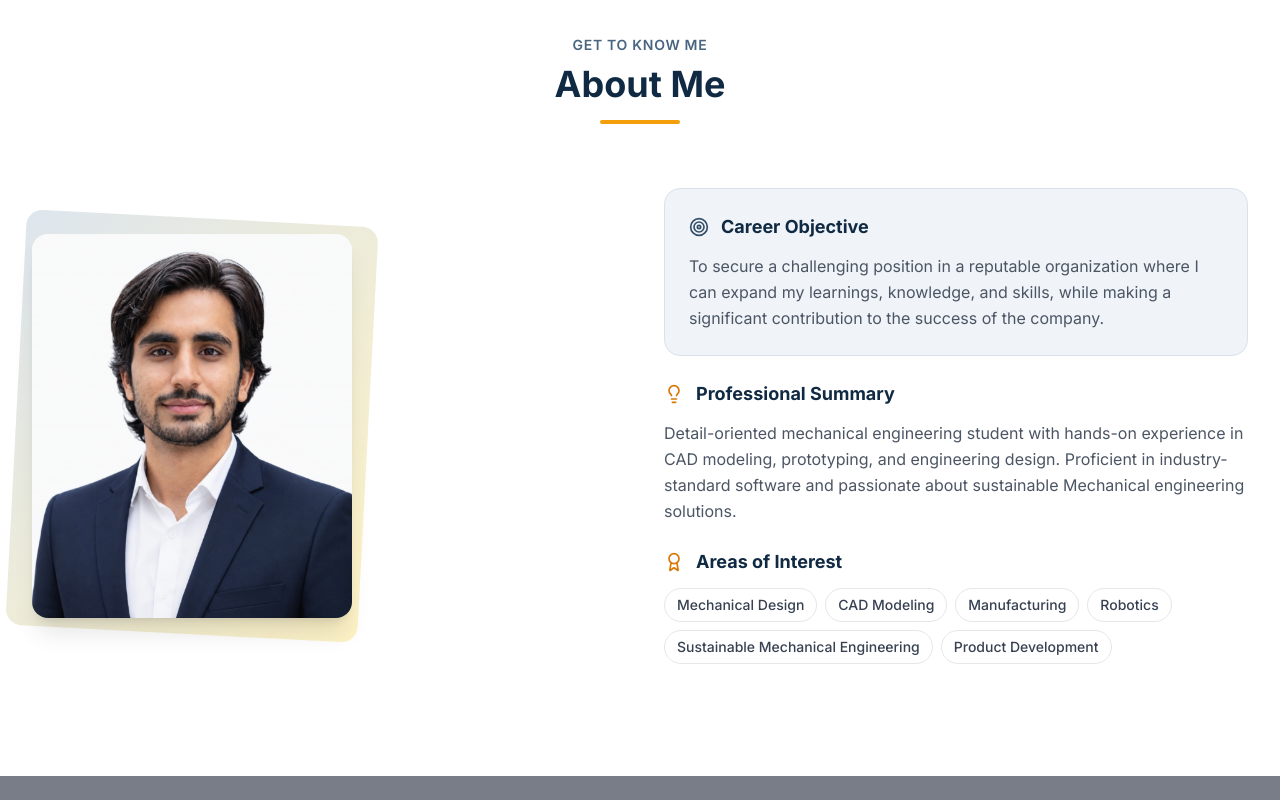
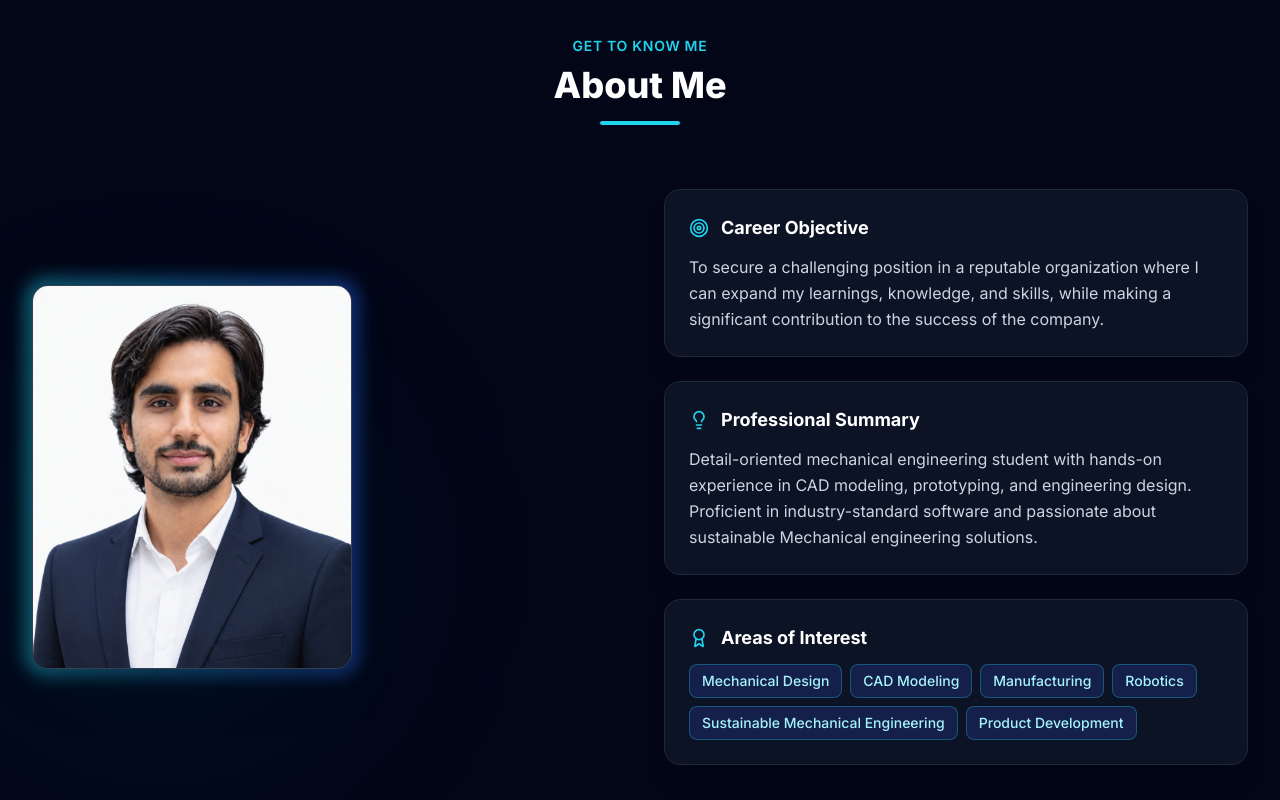
Before and after one commit to sulaimankhan9540-art/portfolio, a React (Vite) app: page / in a window 1280 px wide. Shown: the part 880-1680 px from the top of the page. Built offline with nearby package versions, Linux system fonts and the light colour scheme.

Commit message:
Update About section to dark blue glassmorphism theme

```diff
--- a/src/components/About.tsx
+++ b/src/components/About.tsx
@@ -12,59 +12,80 @@
   const initials = profile.name.split(' ').map(n => n[0]).join('').slice(0, 2);
 
   return (
-    <section id="about" className="py-20 lg:py-28 bg-white">
-      <div className="max-w-7xl mx-auto px-4 sm:px-6 lg:px-8">
+    <section id="about" className="py-20 lg:py-28 bg-slate-950 text-slate-100 relative overflow-hidden border-t border-slate-800/60">
+
+      {/* Background Ambient Glow */}
+      <div className="absolute top-1/2 left-0 w-80 h-80 bg-cyan-500/10 rounded-full blur-[120px] pointer-events-none" />
+
+      <div className="max-w-7xl mx-auto px-4 sm:px-6 lg:px-8 relative z-10">
         <div ref={ref} className={`transition-all duration-700 ${isVisible ? 'opacity-100 translate-y-0' : 'opacity-0 translate-y-8'}`}>
+
+          {/* Section Header */}
           <div className="text-center mb-16">
-            <span className="text-sm font-semibold text-primary-600 tracking-wider uppercase">Get To Know Me</span>
-            <h2 className="mt-2 text-3xl sm:text-4xl font-bold text-primary-900">About Me</h2>
-            <div className="mt-4 w-20 h-1 bg-accent-500 mx-auto rounded-full" />
+            <span className="text-sm font-semibold text-cyan-400 tracking-wider uppercase">Get To Know Me</span>
+            <h2 className="mt-2 text-3xl sm:text-4xl font-extrabold text-white">About Me</h2>
+            <div className="mt-4 w-20 h-1 bg-cyan-400 mx-auto rounded-full" />
           </div>
 
           <div className="grid lg:grid-cols-2 gap-12 items-center">
+
+            {/* Left Column: Photo Frame with Cyan/Blue Halo */}
             <div className="flex justify-center lg:justify-start">
-              <div className="relative">
-                <div className="absolute -inset-4 bg-gradient-to-br from-primary-200 to-accent-200 rounded-2xl transform rotate-3 opacity-50" />
-                <div className="relative w-72 h-80 sm:w-80 sm:h-96 rounded-2xl overflow-hidden shadow-xl bg-gray-100">
+              <div className="relative group">
+                <div className="absolute -inset-2 bg-gradient-to-r from-cyan-400 to-blue-600 rounded-3xl blur opacity-40 group-hover:opacity-75 transition duration-500" />
+                <div className="relative w-72 h-80 sm:w-80 sm:h-96 rounded-2xl overflow-hidden border border-slate-700 bg-slate-900 shadow-2xl">
                   {profile.photo ? (
                     <img src={profile.photo} alt={profile.name} className="w-full h-full object-cover" />
                   ) : (
-                    <div className="w-full h-full flex items-center justify-center bg-gradient-to-br from-primary-100 to-primary-200">
-                      <span className="text-7xl font-bold text-primary-300">{initials}</span>
+                    <div className="w-full h-full flex items-center justify-center bg-gradient-to-br from-slate-900 to-blue-950">
+                      <span className="text-7xl font-bold text-cyan-300">{initials}</span>
                     </div>
                   )}
                 </div>
               </div>
             </div>
 
+            {/* Right Column: Information Cards */}
             <div className="space-y-6">
-              <div className="bg-primary-50 rounded-2xl p-6 border border-primary-100">
+
+              {/* Career Objective */}
+              <div className="bg-slate-900/80 backdrop-blur-md rounded-2xl p-6 border border-slate-800 shadow-xl hover:border-cyan-500/30 transition-all">
                 <div className="flex items-center gap-3 mb-3">
-                  <Target className="w-5 h-5 text-primary-700" />
-                  <h3 className="text-lg font-bold text-primary-900">Career Objective</h3>
+                  <Target className="w-5 h-5 text-cyan-400" />
+                  <h3 className="text-lg font-bold text-white">Career Objective</h3>
                 </div>
-                <p className="text-gray-600 leading-relaxed">{profile.careerObjective}</p>
+                <p className="text-slate-300 leading-relaxed">{profile.careerObjective}</p>
               </div>
 
-              <div>
+              {/* Professional Summary */}
+              <div className="bg-slate-900/80 backdrop-blur-md rounded-2xl p-6 border border-slate-800 shadow-xl hover:border-cyan-500/30 transition-all">
                 <div className="flex items-center gap-3 mb-3">
-                  <Lightbulb className="w-5 h-5 text-accent-600" />
-                  <h3 className="text-lg font-bold text-primary-900">Professional Summary</h3>
+                  <Lightbulb className="w-5 h-5 text-cyan-400" />
+                  <h3 className="text-lg font-bold text-white">Professional Summary</h3>
                 </div>
-                <p className="text-gray-600 leading-relaxed">{profile.summary}</p>
+                <p className="text-slate-300 leading-relaxed">{profile.summary}</p>
               </div>
 
-              <div>
+              {/* Areas of Interest */}
+              {profile.interests && profile.interests.length > 0 && (
+                <div className="bg-slate-900/80 backdrop-blur-md rounded-2xl p-6 border border-slate-800 shadow-xl hover:border-cyan-500/30 transition-all">
                   <div className="flex items-center gap-3 mb-3">
-                  <Award className="w-5 h-5 text-accent-600" />
-                  <h3 className="text-lg font-bold text-primary-900">Areas of Interest</h3>
+                    <Award className="w-5 h-5 text-cyan-400" />
+                    <h3 className="text-lg font-bold text-white">Areas of Interest</h3>
                   </div>
                   <div className="flex flex-wrap gap-2">
                     {profile.interests.map((interest, idx) => (
-                    <span key={idx} className="px-3 py-1.5 bg-white border border-gray-200 rounded-full text-sm font-medium text-gray-700 hover:border-primary-300 hover:shadow-sm transition-all">{interest}</span>
+                      <span
+                        key={idx}
+                        className="px-3 py-1.5 bg-blue-950/80 border border-cyan-400/30 rounded-lg text-sm font-medium text-cyan-200 shadow-sm"
+                      >
+                        {interest}
+                      </span>
                     ))}
                   </div>
                 </div>
+              )}
+
             </div>
           </div>
         </div>
```
Lines whose indentation alone changed are shown as unchanged.
